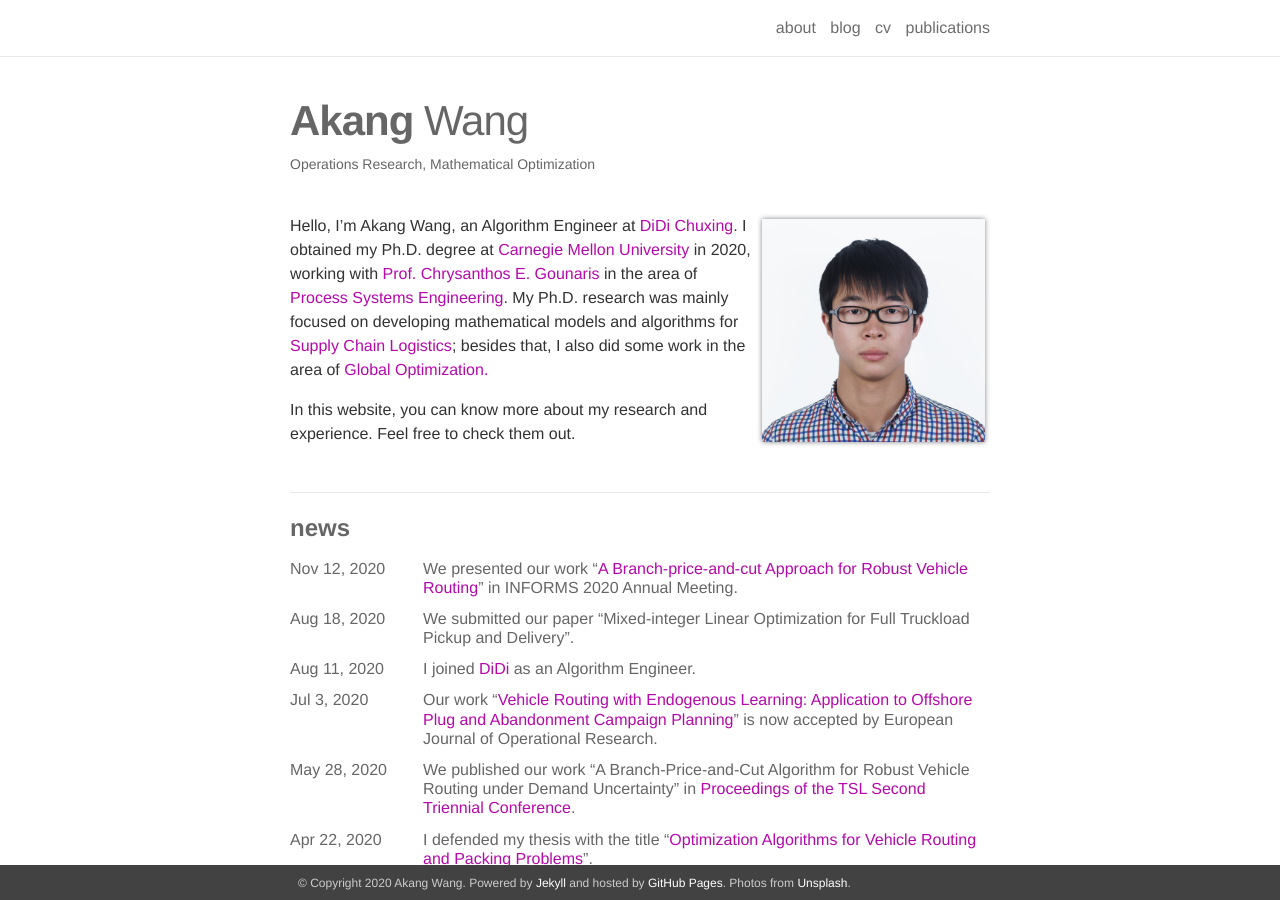
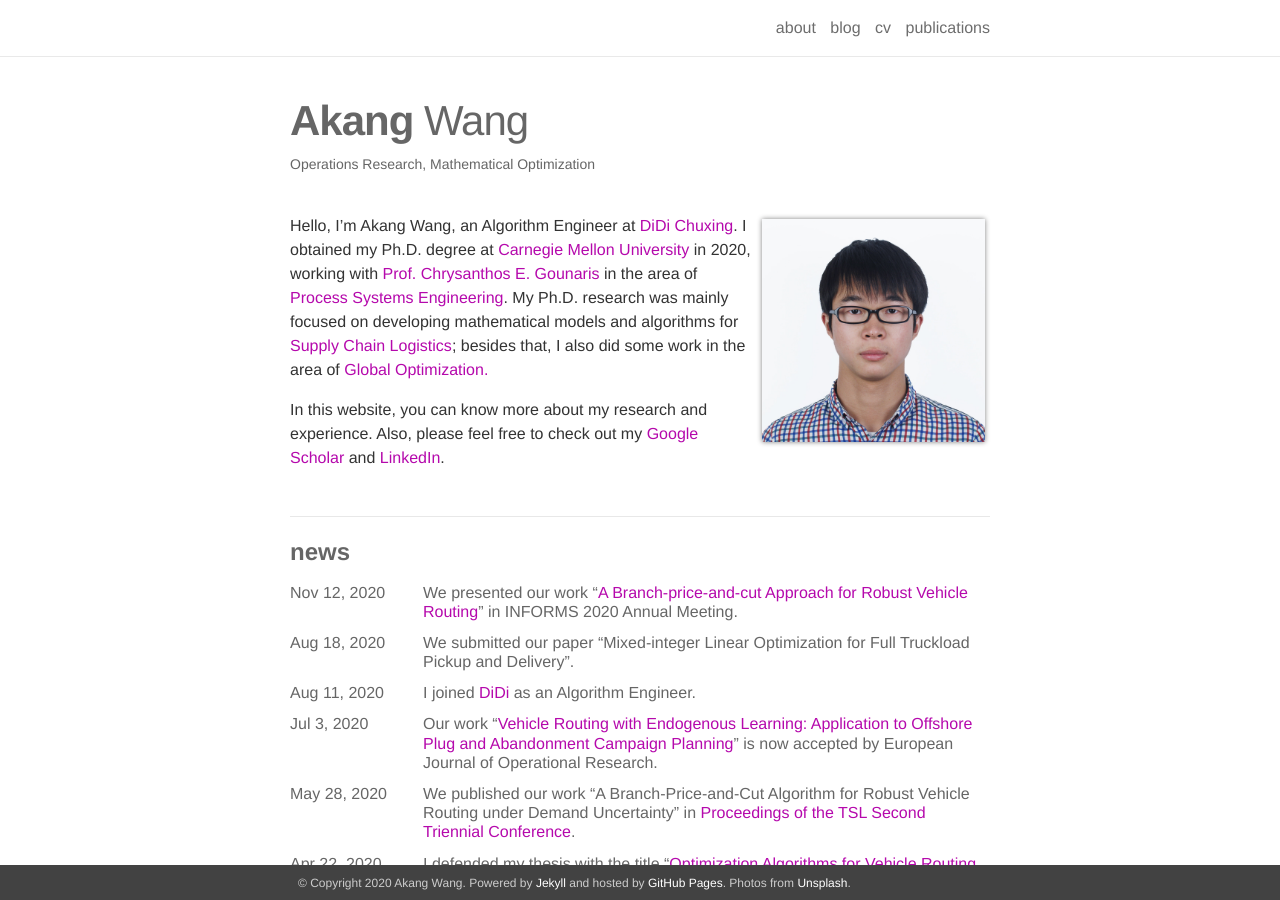
Before and after one commit to VINCENTW2046/akangw.github.io, a Jekyll site: the page built from _pages/about.md, in a window 1280 px wide and 900 px high. Built offline with Jekyll 4.4.1, drawn with Linux system fonts in a browser that asks for light colours; some web fonts are replaced.

Commit message:
Update about.md

```diff
--- a/_pages/about.md
+++ b/_pages/about.md
@@ -23,4 +23,4 @@ My Ph.D. research was mainly focused on developing mathematical models and algor
 besides that, I also did some work in the area of <a href="http://mathworld.wolfram.com/GlobalOptimization.html" target="_blank">Global Optimization.
 
 In this website, you can know more about my research and experience.
-Feel free to check them out.
+Also, please feel free to check out my <a href="https://scholar.google.com/citations?user=TyYzzmoAAAAJ&hl=en&oi=ao" target="_blank">Google Scholar</a> and <a href="https://www.linkedin.com/in/akangwang/" target="_blank">LinkedIn</a>.
```
